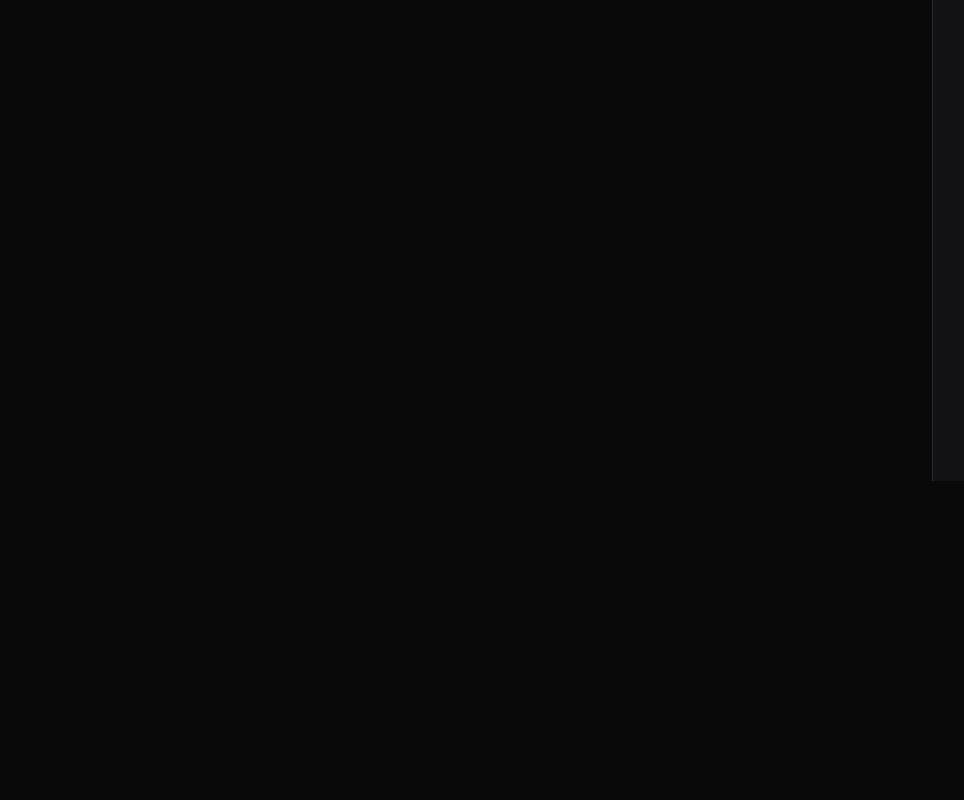
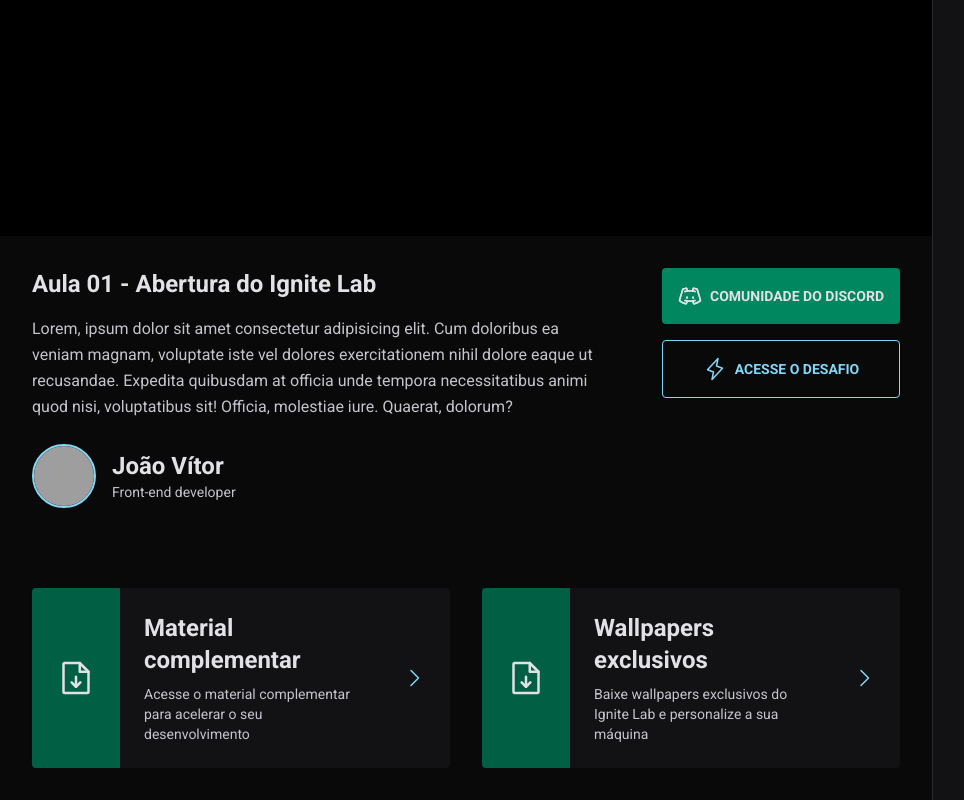
Before and after one commit to JoaoVSouto/event-video-platform, a React (Vite) app: page / in a window 1280 px wide. Shown: the part 319-1119 px from the top of the page, without its empty margins (0-964 px from the left). Before the commit the page ends 800 px from the top, so only its background shows below. Built offline with nearby package versions, Linux system fonts and the light colour scheme; no server answers; grey boxes are pictures that could not be loaded.

Commit message:
style: video bottom section

```diff
--- a/src/components/Video.tsx
+++ b/src/components/Video.tsx
@@ -1,3 +1,209 @@
+import {
+  CaretRight,
+  DiscordLogo,
+  FileArrowDown,
+  Lightning,
+} from 'phosphor-react';
+
 export function Video() {
-  return <div className="flex-1">video</div>;
+  return (
+    <div className="flex-1">
+      <div className={['bg-black', 'flex', 'justify-center'].join(' ')}>
+        <div
+          className={[
+            'h-full',
+            'w-full',
+            'max-w-[1100px]',
+            'max-h-[60vh]',
+            'aspect-video',
+          ].join(' ')}
+        ></div>
+      </div>
+
+      <div className={['p-8', 'max-w-[1100px]', 'mx-auto'].join(' ')}>
+        <div className={['flex', 'items-start', 'gap-16'].join(' ')}>
+          <div className="flex-1">
+            <h1 className={['text-2xl', 'font-bold'].join(' ')}>
+              Aula 01 - Abertura do Ignite Lab
+            </h1>
+            <p
+              className={['mt-4', 'text-gray-200', 'leading-relaxed'].join(' ')}
+            >
+              Lorem, ipsum dolor sit amet consectetur adipisicing elit. Cum
+              doloribus ea veniam magnam, voluptate iste vel dolores
+              exercitationem nihil dolore eaque ut recusandae. Expedita
+              quibusdam at officia unde tempora necessitatibus animi quod nisi,
+              voluptatibus sit! Officia, molestiae iure. Quaerat, dolorum?
+            </p>
+
+            <div
+              className={['flex', 'items-center', 'gap-4', 'mt-6'].join(' ')}
+            >
+              <img
+                className={[
+                  'h-16',
+                  'w-16',
+                  'rounded-full',
+                  'object-cover',
+                  'border-2',
+                  'border-blue-500',
+                ].join(' ')}
+                src="https://github.com/joaovsouto.png"
+                alt="João Vítor"
+              />
+
+              <div className="leading-relaxed">
+                <strong
+                  className={['font-bold', 'text-2xl', 'block'].join(' ')}
+                >
+                  João Vítor
+                </strong>
+                <span
+                  className={['text-gray-200', 'text-sm', 'block'].join(' ')}
+                >
+                  Front-end developer
+                </span>
+              </div>
+            </div>
+          </div>
+
+          <div className={['flex', 'flex-col', 'gap-4'].join(' ')}>
+            <a
+              href="#!"
+              className={[
+                'p-4',
+                'text-sm',
+                'bg-green-500',
+                'flex',
+                'justify-center',
+                'items-center',
+                'rounded',
+                'font-bold',
+                'uppercase',
+                'gap-2',
+                'hover:bg-green-700',
+                'transition-colors',
+              ].join(' ')}
+            >
+              <DiscordLogo size={24} />
+              Comunidade do Discord
+            </a>
+            <a
+              href="#!"
+              className={[
+                'p-4',
+                'text-sm',
+                'flex',
+                'justify-center',
+                'items-center',
+                'rounded',
+                'font-bold',
+                'uppercase',
+                'gap-2',
+                'border',
+                'border-blue-500',
+                'text-blue-500',
+                'hover:bg-blue-500',
+                'hover:text-gray-900',
+                'transition-colors',
+              ].join(' ')}
+            >
+              <Lightning size={24} />
+              Acesse o desafio
+            </a>
+          </div>
+        </div>
+
+        <div className={['gap-8', 'mt-20', 'grid', 'grid-cols-2'].join(' ')}>
+          <a
+            href="#!"
+            className={[
+              'bg-gray-700',
+              'rounded',
+              'overflow-hidden',
+              'flex',
+              'items-stretch',
+              'gap-6',
+              'hover:bg-gray-600',
+              'transition-colors',
+            ].join(' ')}
+          >
+            <div
+              className={[
+                'bg-green-700',
+                'h-full',
+                'p-6',
+                'flex',
+                'items-center',
+              ].join(' ')}
+            >
+              <FileArrowDown size={40} />
+            </div>
+            <div className={['py-6', 'leading-relaxed'].join(' ')}>
+              <strong className="text-2xl">Material complementar</strong>
+              <p className={['text-sm', 'text-gray-200', 'mt-2'].join(' ')}>
+                Acesse o material complementar para acelerar o seu
+                desenvolvimento
+              </p>
+            </div>
+            <div
+              className={[
+                'h-full',
+                'p-6',
+                'flex',
+                'items-center',
+                'text-blue-500',
+              ].join(' ')}
+            >
+              <CaretRight size={24} />
+            </div>
+          </a>
+
+          <a
+            href="#!"
+            className={[
+              'bg-gray-700',
+              'rounded',
+              'overflow-hidden',
+              'flex',
+              'items-stretch',
+              'gap-6',
+              'hover:bg-gray-600',
+              'transition-colors',
+            ].join(' ')}
+          >
+            <div
+              className={[
+                'bg-green-700',
+                'h-full',
+                'p-6',
+                'flex',
+                'items-center',
+              ].join(' ')}
+            >
+              <FileArrowDown size={40} />
+            </div>
+            <div className={['py-6', 'leading-relaxed'].join(' ')}>
+              <strong className="text-2xl">Wallpapers exclusivos</strong>
+              <p className={['text-sm', 'text-gray-200', 'mt-2'].join(' ')}>
+                Baixe wallpapers exclusivos do Ignite Lab e personalize a sua
+                máquina
+              </p>
+            </div>
+            <div
+              className={[
+                'h-full',
+                'p-6',
+                'flex',
+                'items-center',
+                'text-blue-500',
+              ].join(' ')}
+            >
+              <CaretRight size={24} />
+            </div>
+          </a>
+        </div>
+      </div>
+    </div>
+  );
 }
```
